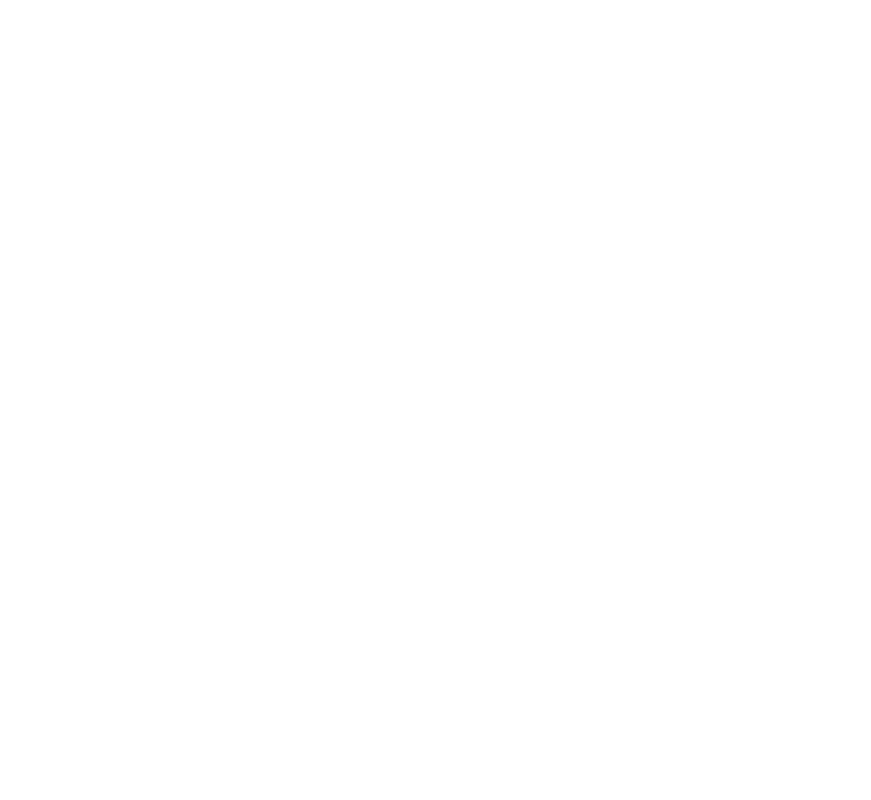
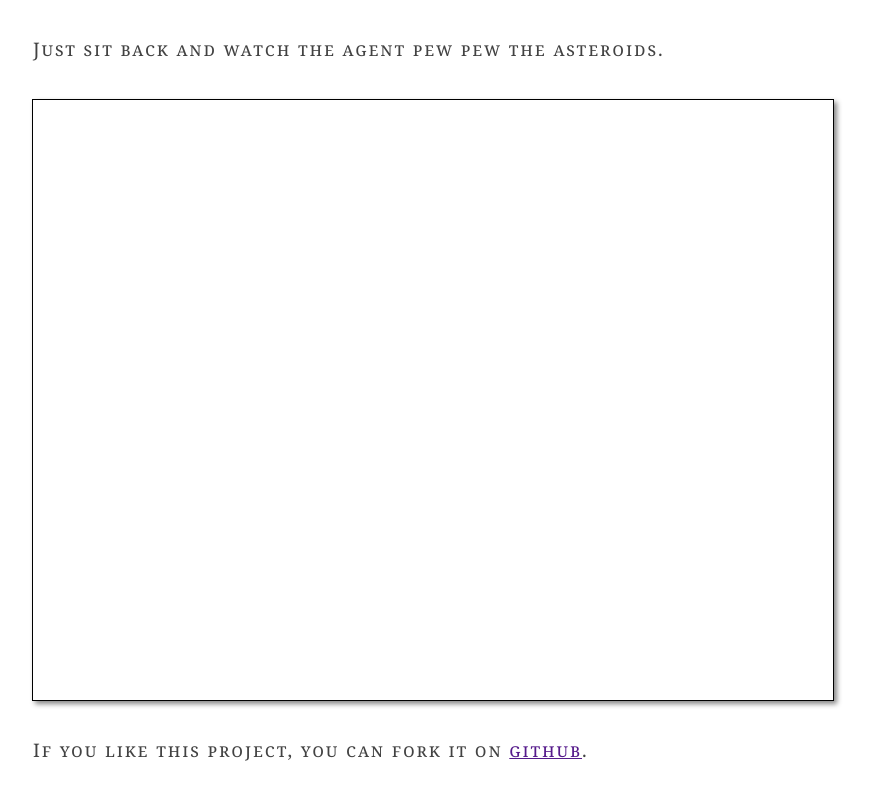
Before and after one commit to rrhvella/js-asteroids-artificial-player, a plain HTML site: page index.html in a window 1280 px wide. Shown: the whole page, without its empty margins (207-1078 px from the left). Drawn offline with Linux system fonts and the light colour scheme.

Commit message:
Implement view for project page.

```diff
--- a/index.html
+++ b/index.html
@@ -5,11 +5,19 @@
         js Asteroids Artificial Player
     </title>
 
+    <link rel="stylesheet" href="media/main.css"/>
     <script type="text/javascript" data-main="src/main" src="lib/require.js"></script>
 </head>
 <body>
-<canvas id="main" tabindex="1">
+<div class="instructions">
+    Just sit back and watch the agent pew pew the asteroids.
+</div>
 
-</canvas>
+<canvas id="main"></canvas>
+
+<div class="instructions">
+    If you like this project, you can fork it on <a href="" target="blank">github</a>.
+</div>
+
 </body>
 </html>
--- /dev/null
+++ b/media/main.css
@@ -0,0 +1,31 @@
+div, canvas {
+    border: solid black 1px;
+    display: block;
+    margin-right: auto;
+    margin-left: auto;
+    width: 800px;
+    box-shadow: 3px 3px 5px #888888;
+}
+
+canvas#main {
+    height: 600px;
+}
+
+.instructions {
+    border: none;
+    box-shadow: none;
+
+    color: #424242;
+    font-family: "Adobe Caslon Pro", "Hoefler Text", Georgia, Garamond, Times, serif;
+    letter-spacing: 0.1em;
+    margin: 40px auto;
+    text-transform: lowercase;
+    line-height: 100%;
+    font-size: 14pt;
+    font-variant: small-caps;
+
+}
+
+.instructions:first-letter, .instructions p:first-letter {
+    text-transform: uppercase;
+}
```
